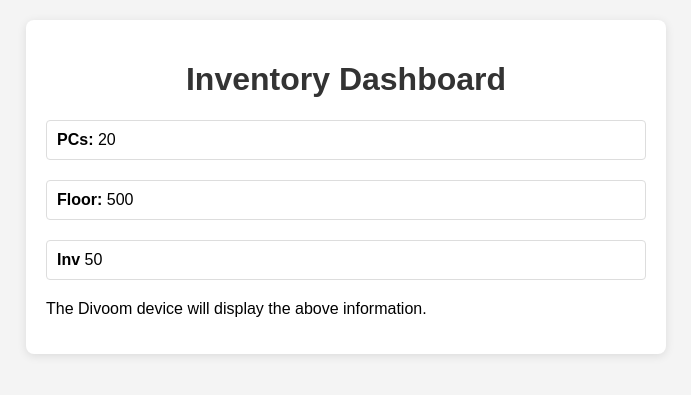
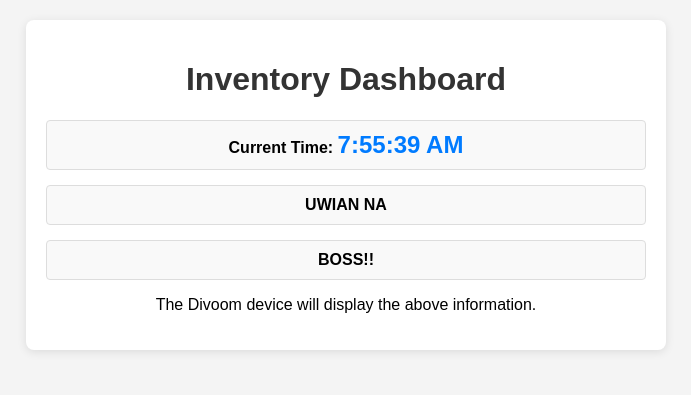
Before and after one commit to 13Joro/CPD, a Flask app: template templates/inventory.html in a window 1280 px wide. Shown: the top 395 px of the page, without its empty margins (294-985 px from the left). Run offline with Flask 3, Linux system fonts and the light colour scheme; the template is opened without the code that fills it, so the values that code supplies are empty.

Commit message:
sicand commit

```diff
--- a/app.py
+++ b/app.py
@@ -1,18 +1,10 @@
 import os
 import sys
 import time
-import requests
-import json
-import base64
-
+import threading
 from dotenv import load_dotenv
-from flask import Flask, request, redirect, url_for, render_template  # Import render_template
-from flasgger import Swagger, swag_from
-from pixoo import Channel, Pixoo
-from PIL import Image
-
-from swag import definitions
-from swag import passthrough
+from flask import Flask, request, redirect, url_for, render_template
+from pixoo import Pixoo
 
 import _helpers
 
@@ -32,66 +24,49 @@ for connection_test_count in range(pixoo_test_connection_retries + 1):
         else:
             time.sleep(30)
 
-pixoo = Pixoo(
-    pixoo_host,
-    pixoo_screen,
-    pixoo_debug
-)
+pixoo = Pixoo(pixoo_host, pixoo_screen, pixoo_debug)
 
 app = Flask(__name__)
-app.config['SWAGGER'] = _helpers.get_swagger_config()
 
-swagger = Swagger(app, template=_helpers.get_additional_swagger_template())
-definitions.create(swagger)
+def update_pixoo_display():
+    """Continuously updates the Divoom Pixoo64 display with real-time clock & inventory data."""
+    while True:
+        current_time = time.strftime("%H:%M:%S")  # Get current time in HH:MM:SS format
 
-@app.route('/', methods=['GET'])
-def home():
-    return redirect(url_for('inventory'))  # Redirect to /inventory instead of /apidocs
+        # Clear previous screen (optional)
+        pixoo.clear()
+
+        # Draw Clock (Centered horizontally)
+        pixoo.draw_text_at_location_rgb(
+            current_time,  # Live time string
+            16,  # X position (Centered for better alignment)
+            5,   # Y position (Top)
+            0, 255, 0  # Green color for time
+        )
+
+        # Draw Inventory Data (Below the Clock)
+        pixoo.draw_text_at_location_rgb("UWIAN NA", 10, 20, 255, 255, 255)  # White text
+        pixoo.draw_text_at_location_rgb("BOSS!!", 10, 35, 255, 255, 255) # White text
 
 
-@app.route('/health', methods=['GET'])
-def health():
-    return 'OK'
+        pixoo.push()  # Update Pixoo screen
+        time.sleep(1)  # Update every second
 
-# Inventory route
+# Start the real-time clock thread
+clock_thread = threading.Thread(target=update_pixoo_display, daemon=True)
+clock_thread.start()
+
+@app.route('/')
+def home():
+    return redirect(url_for('inventory'))
+
 @app.route('/inventory')
 def inventory():
-    # Flash the fixed values to the Divoom device
-    pixoo.draw_text_at_location_rgb(
-        "PCs: 20",  # Text for number of computers
-        5,                             # X coordinate (adjust as needed)
-        5,                             # Y coordinate (adjust as needed)
-        255,                           # R value (for red color)
-        255,                           # G value (for green color)
-        255                            # B value (for blue color)
-    )
-
-    pixoo.draw_text_at_location_rgb(
-        "Floor: 500",  # Text for total floor area
-        5,                                       # X coordinate (adjust as needed)
-        25,                                      # Y coordinate (adjust as needed)
-        255,                                     # R value (for red color)
-        255,                                     # G value (for green color)
-        255                                      # B value (for blue color)
-    )
-
-    pixoo.draw_text_at_location_rgb(
-        "Inv: 50",  # Text for total floor area
-        5,                                       # X coordinate (adjust as needed)
-        45,                                      # Y coordinate (adjust as needed)
-        255,                                     # R value (for red color)
-        255,                                     # G value (for green color)
-        255                                      # B value (for blue color)
-    )
-
-    pixoo.push()  # Push the update to the Divoom device
     return render_template('inventory.html')
-
-# ... (rest of your existing routes)
 
 if __name__ == '__main__':
     app.run(
         debug=_helpers.parse_bool_value(os.environ.get('PIXOO_REST_DEBUG', 'false')),
         host=os.environ.get('PIXOO_REST_HOST', '127.0.0.1'),
-        port=os.environ.get('PIXOO_REST_PORT', '5000')
+        port=int(os.environ.get('PIXOO_REST_PORT', '5000'))
     )
--- a/templates/inventory.html
+++ b/templates/inventory.html
@@ -10,6 +10,7 @@
             background-color: #f4f4f4;
             margin: 0;
             padding: 20px;
+            text-align: center;
         }
         .container {
             max-width: 600px;
@@ -20,17 +21,23 @@
             box-shadow: 0 2px 10px rgba(0, 0, 0, 0.1);
         }
         h1 {
-            text-align: center;
             color: #333;
         }
         .item {
-            margin: 20px 0;
+            margin: 15px 0;
             padding: 10px;
             border: 1px solid #ddd;
             border-radius: 4px;
+            background: #f9f9f9;
         }
         .item-label {
             font-weight: bold;
+        }
+        #clock {
+            font-size: 24px;
+            font-weight: bold;
+            color: #007bff;
+            margin: 10px 0;
         }
     </style>
 </head>
@@ -38,21 +45,38 @@
 
 <div class="container">
     <h1>Inventory Dashboard</h1>
+
+    <!-- Live Clock -->
     <div class="item">
-        <span class="item-label">PCs:</span>
-        <span id="numberOfComputers">20</span>
+        <span class="item-label">Current Time:</span>
+        <span id="clock">--:--:--</span>
+    </div>
+
+    <div class="item">
+        <span class="item-label">UWIAN NA</span>
+        <span id="numberOfComputers"></span>
     </div>
     <div class="item">
-        <span class="item-label">Floor:</span>
-        <span id="totalFloorArea">500</span>
+        <span class="item-label">BOSS!!</span>
+        <span id="numberOfComputers"></span>
     </div>
-    <div class="item">
-        <span class="item-label">Inv</span>
-        <span id="totalFloorArea">50
-        </span>
-    </div>
+
+
     <p>The Divoom device will display the above information.</p>
 </div>
 
+<script>
+    // Function to update clock every second
+    function updateClock() {
+        const now = new Date();
+        const timeString = now.toLocaleTimeString(); // Get current time in HH:MM:SS format
+        document.getElementById("clock").textContent = timeString;
+    }
+
+    // Update the clock every second
+    setInterval(updateClock, 1000);
+    updateClock(); // Initial call to set the time immediately
+</script>
+
 </body>
 </html>
```
